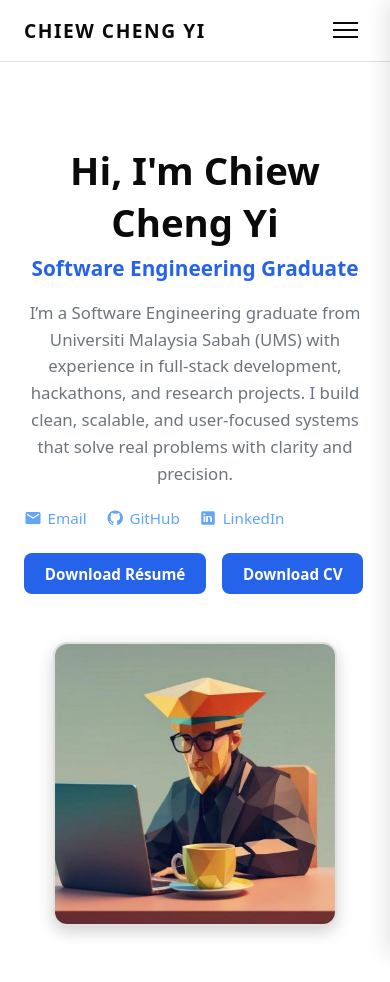
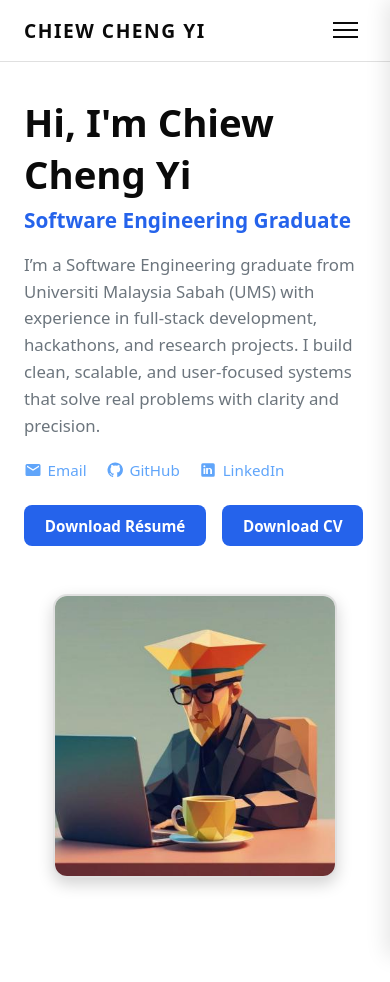
Before and after one commit to ccy7701/my-portfolio, a SvelteKit app: page / in a window 390 px wide. Shown: the top 982 px of the page. Built offline with nearby package versions, Linux system fonts and the light colour scheme.

Commit message:
Update +page.svelte

```diff
--- a/src/routes/+page.svelte
+++ b/src/routes/+page.svelte
@@ -61,7 +61,7 @@
 
 <style>
   .hero-pro {
-    margin-top: 4rem;
+    margin-top: 1rem;
   }
 
   .hero-grid {
@@ -75,7 +75,18 @@
   @media (max-width: 800px) {
     .hero-grid {
       grid-template-columns: 1fr;
-      text-align: center;
+    }
+    .hero-text-block {
+      text-align: left;
+    }
+    .hero-text-block h1,
+    .hero-text-block .subtitle,
+    .hero-text-block .intro {
+      text-align: left;
+    }
+    .social-links,
+    .download-buttons {
+      justify-content: flex-start;
     }
     .hero-photo-wrapper {
       justify-content: center;
```
